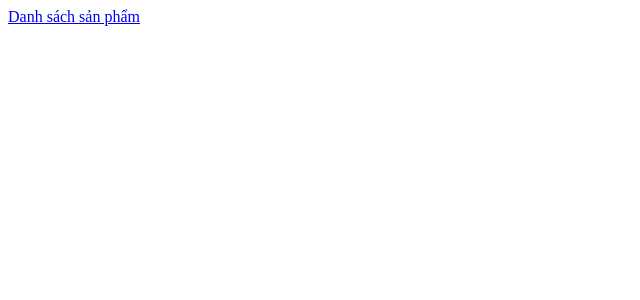
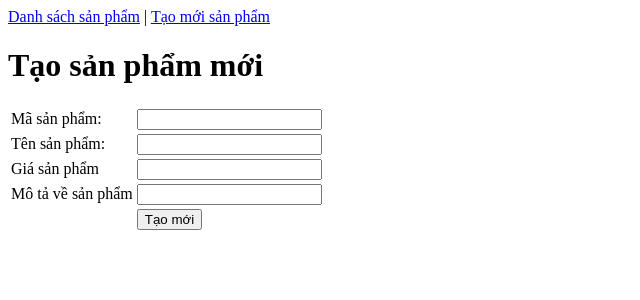
Before and after one commit to minhtuan1610/MD5-Lesson-7-Product, an Angular app: page /product/create in a window 1280 px wide. Before the commit this address led to /. Shown: the top 300 px of the page, without its empty margins (0-640 px from the left). Built offline with nearby package versions, Linux system fonts and the light colour scheme.

Commit message:
create new product

```diff
--- a/src/app/app.component.html
+++ b/src/app/app.component.html
@@ -1,2 +1,3 @@
-<a routerLink="/product/list">Danh sách sản phẩm</a>
+<a routerLink="/product/list">Danh sách sản phẩm</a> |
+<a routerLink="/product/create">Tạo mới sản phẩm</a>
 <router-outlet></router-outlet>
--- /dev/null
+++ b/src/app/product/product-create/product-create.component.html
@@ -0,0 +1,27 @@
+<h1>Tạo sản phẩm mới</h1>
+<form (ngSubmit)="submit()" [formGroup]="productForm">
+  <table>
+    <tr>
+      <td>Mã sản phẩm:</td>
+      <td><input formControlName="id" type="number"></td>
+    </tr>
+    <tr>
+      <td>Tên sản phẩm:</td>
+      <td><input formControlName="name" type="text"></td>
+    </tr>
+    <tr>
+      <td>Giá sản phẩm</td>
+      <td><input formControlName="price" type="number"></td>
+    </tr>
+    <tr>
+      <td>Mô tả về sản phẩm</td>
+      <td><input formControlName="description" type="text"></td>
+    </tr>
+    <tr>
+      <td></td>
+      <td>
+        <button>Tạo mới</button>
+      </td>
+    </tr>
+  </table>
+</form>
--- /dev/null
+++ b/src/app/product/product-create/product-create.component.ts
@@ -0,0 +1,29 @@
+import {Component, OnInit} from '@angular/core';
+import {FormControl, FormGroup} from '@angular/forms';
+import {ProductService} from '../../service/product.service';
+
+@Component({
+  selector: 'app-product-create',
+  templateUrl: './product-create.component.html',
+  styleUrls: ['./product-create.component.css']
+})
+export class ProductCreateComponent implements OnInit {
+  productForm: FormGroup = new FormGroup({
+    id: new FormControl(),
+    name: new FormControl(),
+    price: new FormControl(),
+    description: new FormControl(),
+  });
+
+  constructor(private productService: ProductService) {
+  }
+
+  ngOnInit() {
+  }
+
+  submit() {
+    const product = this.productForm.value;
+    this.productService.saveProduct(product);
+    this.productForm.reset();
+  }
+}
--- a/src/app/service/product.service.ts
+++ b/src/app/service/product.service.ts
@@ -43,4 +43,8 @@ export class ProductService {
   getAll() {
     return this.products;
   }
+
+  saveProduct(product) {
+    this.products.push(product);
+  }
 }
```
Also changed, not shown: src/app/app-routing.module.ts (+10 -4 lines), src/app/app.module.ts (+13 -8 lines), src/app/product/product-create/product-create.component.css (added), 1 other file (tests, documents, lock files or other folders).
